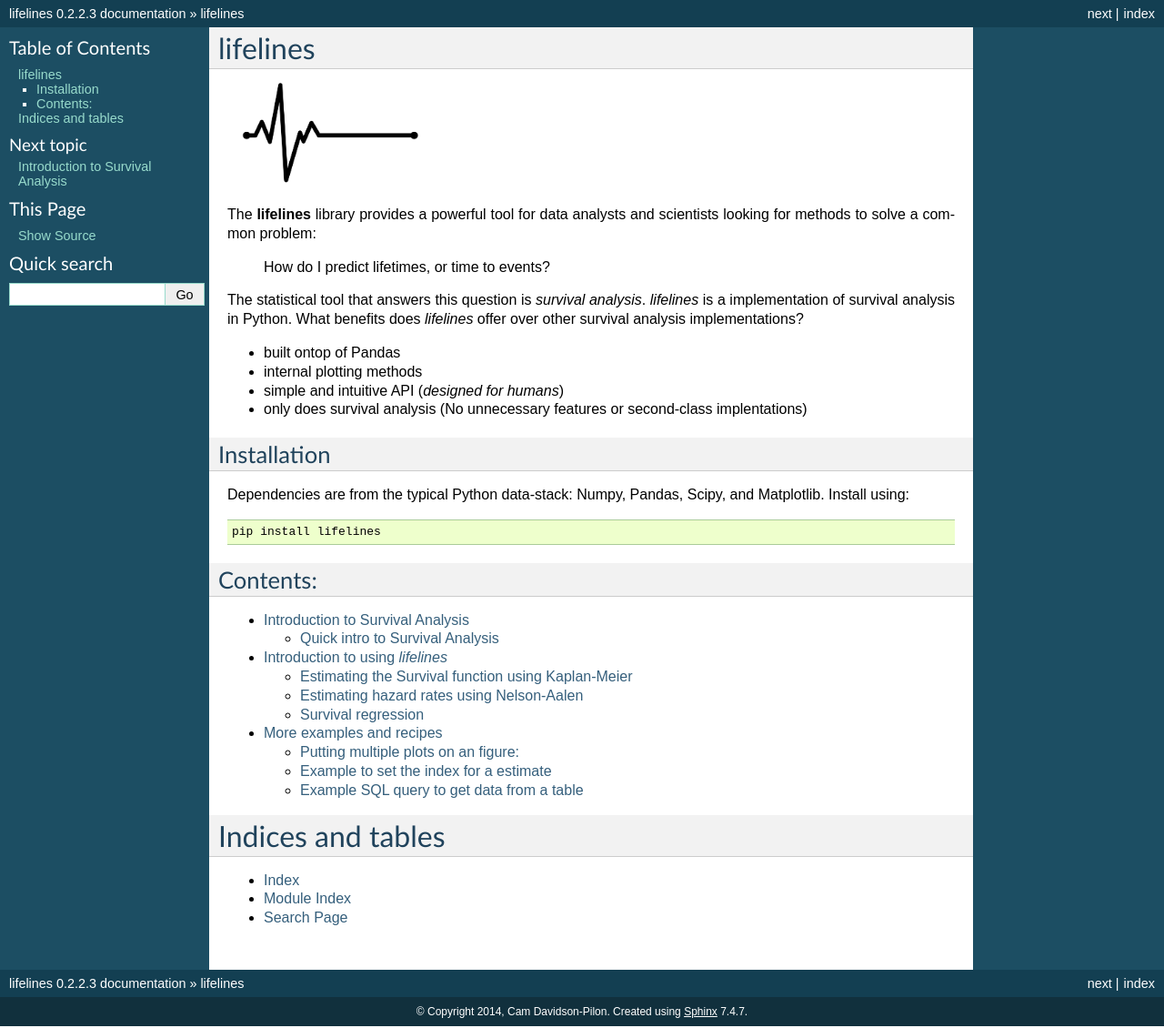
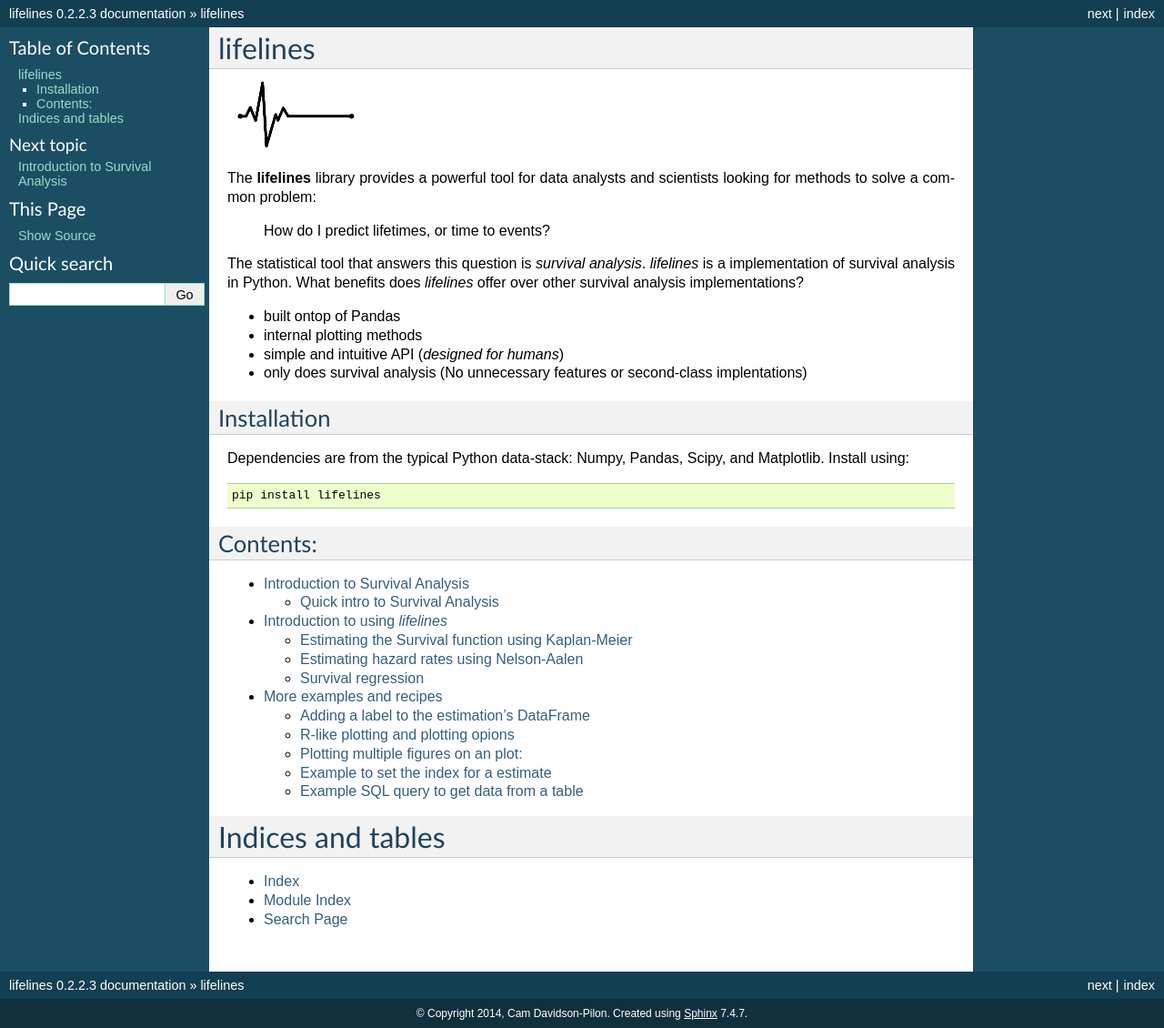
Before and after one commit to CamDavidsonPilon/lifelines, a Sphinx documentation site: the page built from docs/index.rst, in a window 1280 px wide. Shown: the whole page at 91% size. Built offline with Sphinx 7.4.7, drawn with Linux system fonts in a browser that asks for light colours; formulas are drawn with MathJax 3.

```diff
--- a/docs/examples.rst
+++ b/docs/examples.rst
@@ -3,7 +3,28 @@ More examples and recipes
 
 This section goes through some examples.
 
-Putting multiple plots on an figure:
+
+Adding a label to the estimation's DataFrame
+##############################################
+
+
+R-like plotting and plotting opions
+##############################################
+
+There are many styles of lifelines plots you may want, depending on your test:
+
+
+Standard
+^^^^^^^^^^^^^^^^^^^^^^^^^^^^^^^^^^^^^^^^^^^^^^^
+
+.. code-block:: python
+    kmf.plot()
+
+
+
+
+
+Plotting multiple figures on an plot:
 ##############################################
 
 If you have a pandas `DataFrame` with columns "group", "T", and "C", then something like the following would work:
--- a/docs/index.rst
+++ b/docs/index.rst
@@ -7,7 +7,7 @@ lifelines
 =====================================
 
 .. image:: icon_25027.png
-   :height: 120
+   :height: 80
 
 The **lifelines** library provides a powerful tool for data analysts and scientists
 looking for methods to solve a common problem:
```
Also changed, not shown: other parts of docs/examples.rst (+2 -2 lines), docs/Intro to lifelines.rst (+12 -15 lines), 3 other files.
